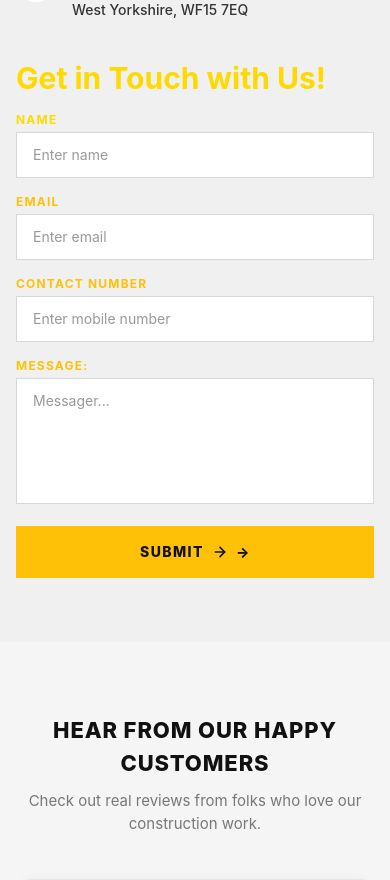
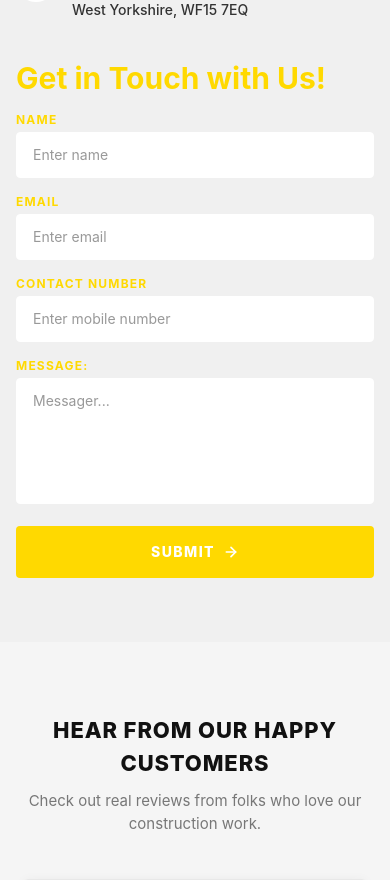
Before and after one commit to mashargujjar5/cunstruction-LTD, a React (Vite) app: page / in a window 390 px wide. Shown: the part 9541-10421 px from the top of the page. Built offline with nearby package versions, Linux system fonts and the light colour scheme.

Commit message:
feat: add responsive ContactSection component with form validation and animation support

```diff
--- a/src/components/ContactSection.jsx
+++ b/src/components/ContactSection.jsx
@@ -147,7 +147,7 @@ const ContactSection = () => {
               <label
                 htmlFor="contact-name"
                 className="block text-xs font-bold uppercase tracking-widest mb-1"
-                style={{ color: '#FFD900' }}
+                style={{ color: '#FFD900', }}
               >
                 Name
               </label>
@@ -162,11 +162,12 @@ const ContactSection = () => {
                 className="w-full px-4 py-3 text-sm outline-none rounded-none transition-all duration-200"
                 style={{
                   backgroundColor: '#ffffff',
-                  border: '1px solid #d8d8d8',
+                  border: '1px solid white',
                   color: '#333333',
+                  borderRadius: '4px'
                 }}
                 onFocus={(e) => (e.target.style.borderColor = '#FFC107')}
-                onBlur={(e) => (e.target.style.borderColor = '#d8d8d8')}
+                onBlur={(e) => (e.target.style.borderColor = 'white')}
               />
             </motion.div>
 
@@ -175,7 +176,7 @@ const ContactSection = () => {
               <label
                 htmlFor="contact-email"
                 className="block text-xs font-bold uppercase tracking-widest mb-1"
-                style={{ color: '#FFC107' }}
+                style={{ color: '#FFD900' }}
               >
                 Email
               </label>
@@ -190,11 +191,12 @@ const ContactSection = () => {
                 className="w-full px-4 py-3 text-sm outline-none rounded-none transition-all duration-200"
                 style={{
                   backgroundColor: '#ffffff',
-                  border: '1px solid #d8d8d8',
+                  border: '1px solid white',
                   color: '#333333',
+                  borderRadius: '4px'
                 }}
                 onFocus={(e) => (e.target.style.borderColor = '#FFC107')}
-                onBlur={(e) => (e.target.style.borderColor = '#d8d8d8')}
+                onBlur={(e) => (e.target.style.borderColor = 'white')}
               />
             </motion.div>
 
@@ -203,7 +205,7 @@ const ContactSection = () => {
               <label
                 htmlFor="contact-phone"
                 className="block text-xs font-bold uppercase tracking-widest mb-1"
-                style={{ color: '#FFC107' }}
+                style={{ color: '#FFD900' }}
               >
                 Contact Number
               </label>
@@ -217,11 +219,12 @@ const ContactSection = () => {
                 className="w-full px-4 py-3 text-sm outline-none rounded-none transition-all duration-200"
                 style={{
                   backgroundColor: '#ffffff',
-                  border: '1px solid #d8d8d8',
+                  border: '1px solid white',
                   color: '#333333',
+                  borderRadius: '4px'
                 }}
                 onFocus={(e) => (e.target.style.borderColor = '#FFC107')}
-                onBlur={(e) => (e.target.style.borderColor = '#d8d8d8')}
+                onBlur={(e) => (e.target.style.borderColor = 'white')}
               />
             </motion.div>
 
@@ -230,7 +233,7 @@ const ContactSection = () => {
               <label
                 htmlFor="contact-message"
                 className="block text-xs font-bold uppercase tracking-widest mb-1"
-                style={{ color: '#FFC107' }}
+                style={{ color: '#FFD900' }}
               >
                 Message:
               </label>
@@ -244,11 +247,12 @@ const ContactSection = () => {
                 className="w-full px-4 py-3 text-sm outline-none rounded-none resize-none transition-all duration-200"
                 style={{
                   backgroundColor: '#ffffff',
-                  border: '1px solid #d8d8d8',
+                  border: '1px solid white  ',
                   color: '#333333',
+                  borderRadius: '4px'
                 }}
                 onFocus={(e) => (e.target.style.borderColor = '#FFC107')}
-                onBlur={(e) => (e.target.style.borderColor = '#d8d8d8')}
+                onBlur={(e) => (e.target.style.borderColor = 'white')}
               />
             </motion.div>
 
@@ -256,14 +260,16 @@ const ContactSection = () => {
             <motion.div variants={itemVariants}>
               <motion.button
                 type="submit"
-                whileHover={{ scale: 1.02, backgroundColor: '#e6ac00' }}
+                whileHover={{ scale: 1.02, backgroundColor: '#e6ac00', color: 'white'}}
                 whileTap={{ scale: 0.97 }}
                 className="w-full py-4 text-sm font-extrabold uppercase tracking-widest flex items-center justify-center gap-2 transition-colors duration-200"
                 style={{
-                  backgroundColor: '#FFC107',
+                  backgroundColor: '#FFD900',
                   color: '#111111',
                   border: 'none',
                   cursor: 'pointer',
+                  borderRadius: '4px'     ,
+                  color: 'white'
                 }}
               >
                 {submitted ? (
@@ -271,7 +277,6 @@ const ContactSection = () => {
                 ) : (
                   <>
                     SUBMIT <ArrowRight size={16} strokeWidth={2.5} />
-                    <span style={{ letterSpacing: '0.05em' }}>→</span>
                   </>
                 )}
               </motion.button>
```
